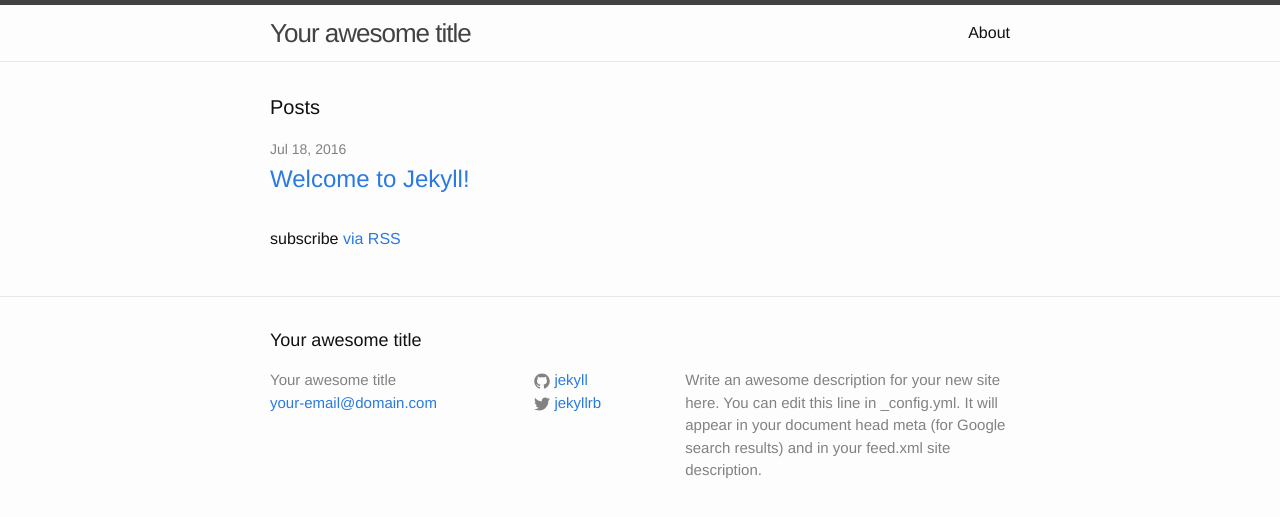
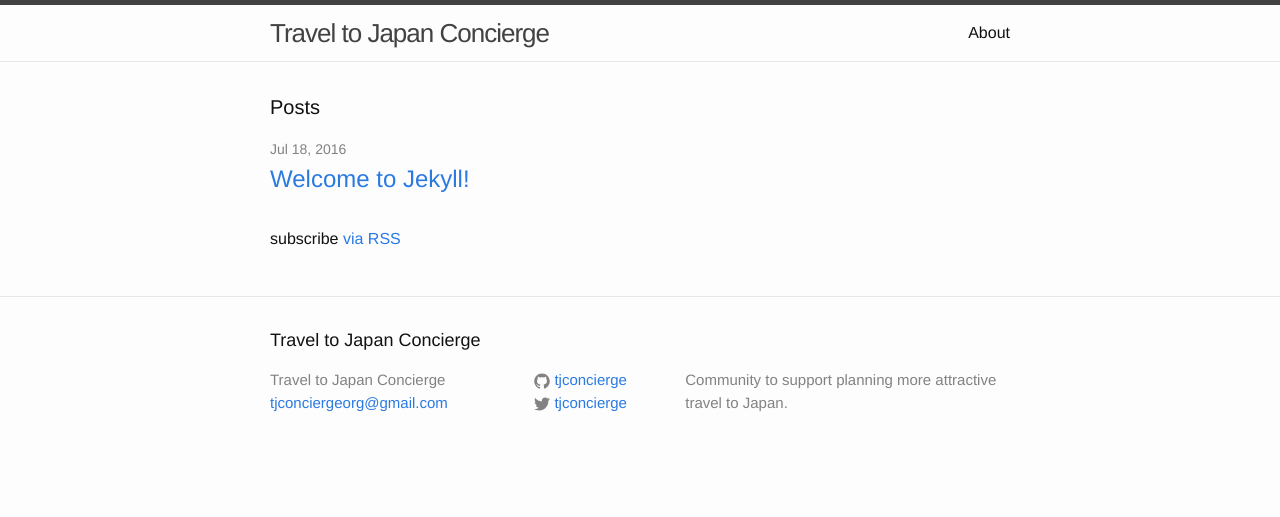
Before and after one commit to tjconcierge/tjconcierge.github.io, a Jekyll site: the page built from index.html, in a window 1280 px wide. Shown: the top 517 px of the page. Built offline with Jekyll 4.4.1, drawn with Linux system fonts in a browser that asks for light colours.

Commit message:
Custome _config.yml

```diff
--- a/_config.yml
+++ b/_config.yml
@@ -6,16 +6,14 @@
 # 'jekyll serve'. If you change this file, please restart the server process.
 
 # Site settings
-title: Your awesome title
-email: your-email@domain.com
+title: Travel to Japan Concierge
+email: tjconciergeorg@gmail.com
 description: > # this means to ignore newlines until "baseurl:"
-  Write an awesome description for your new site here. You can edit this
-  line in _config.yml. It will appear in your document head meta (for
-  Google search results) and in your feed.xml site description.
+  Community to support planning more attractive travel to Japan.
 baseurl: "" # the subpath of your site, e.g. /blog
-url: "http://yourdomain.com" # the base hostname & protocol for your site
-twitter_username: jekyllrb
-github_username:  jekyll
+url: "http://tjconcierge.org" # the base hostname & protocol for your site
+twitter_username: tjconcierge
+github_username:  tjconcierge
 
 # Build settings
 markdown: kramdown
```
